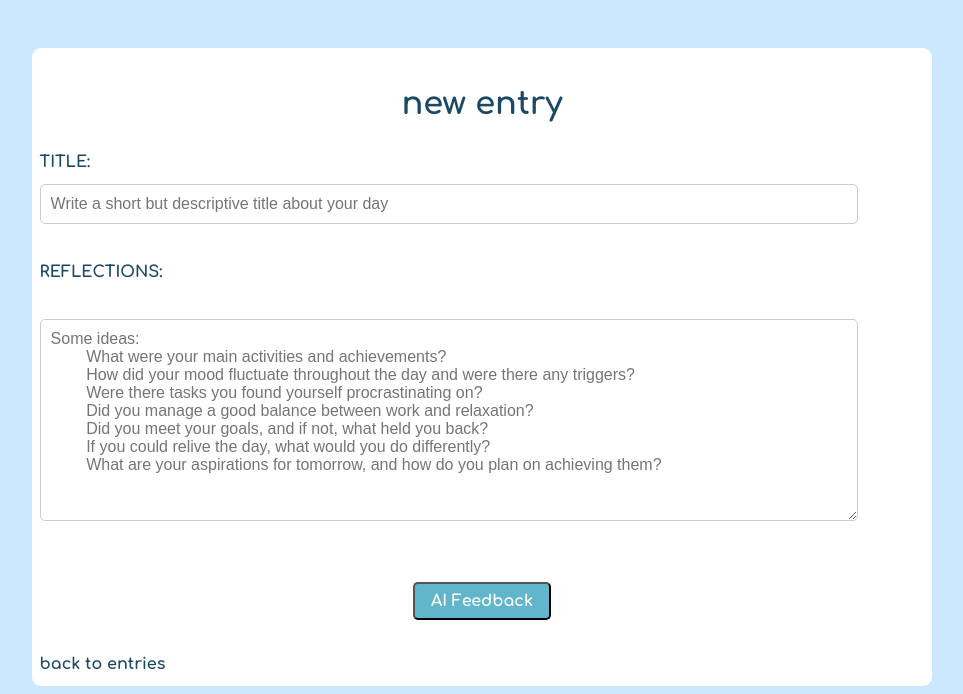
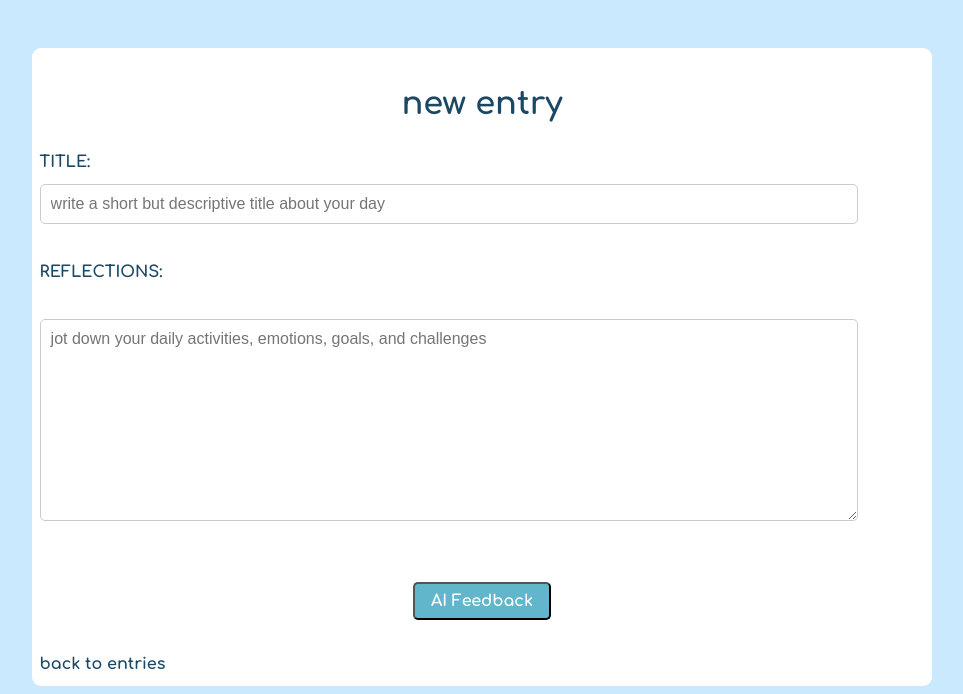
Before and after one commit to kayasuu/aijournal, a Flask app: page /forms/entries/add in a window 1280 px wide. Shown: the part 144-838 px from the top of the page, without its empty margins (158-1121 px from the left). Run offline with Flask 3, Linux system fonts and the light colour scheme; the visitor is signed in with stand-in values (Sample User, id 1); some libraries are stand-ins or nearby versions.

Commit message:
placeholder

```diff
--- a/templates/add_entry.html
+++ b/templates/add_entry.html
@@ -5,17 +5,9 @@
     <h1>new entry</h1>
         <form action="/api/entries/add" method="POST" class="entry-form" id="entry-add-form">
             <label for="title">TITLE:</label>
-            <input type="text" name="title" placeholder="Write a short but descriptive title about your day" required><br><br>
+            <input type="text" name="title" placeholder="write a short but descriptive title about your day" required><br><br>
             <label for="content">REFLECTIONS:</label><br>
-            <textarea name="content" rows="10" cols="30" placeholder=
-            "Some ideas:
-        What were your main activities and achievements?
-        How did your mood fluctuate throughout the day and were there any triggers?
-        Were there tasks you found yourself procrastinating on?
-        Did you manage a good balance between work and relaxation?
-        Did you meet your goals, and if not, what held you back?
-        If you could relive the day, what would you do differently?
-        What are your aspirations for tomorrow, and how do you plan on achieving them?" required></textarea><br><br>
+            <textarea name="content" rows="10" cols="30" placeholder="jot down your daily activities, emotions, goals, and challenges" required></textarea><br><br>
         <div class="buttons-container" id="edit_content_submit">
         <form action="#" method="post" class="sentiment-analysis-form" id="sentiment-analysis-form">
             <input type="submit" value="AI Feedback">
```
Also changed, not shown: templates/edit_entry.html (+3 -10 lines).
